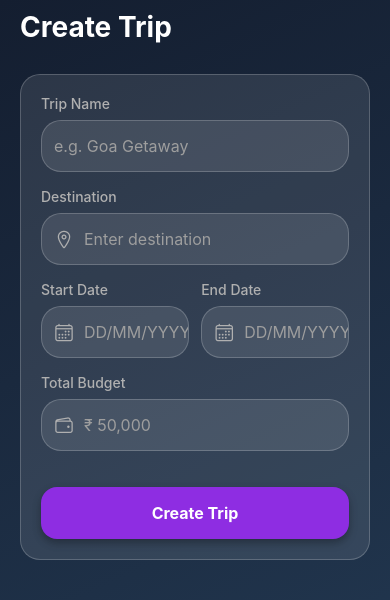
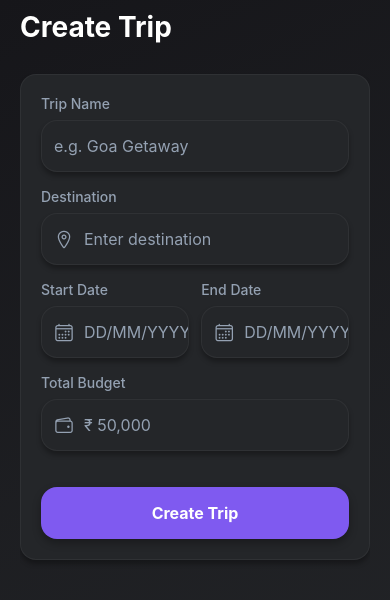
Before and after one commit to ajitrathod1/TripLedger, a React Native app: screen /CreateTrip in a window 390 px wide. Shown: the top 600 px of the page. Built offline with nearby package versions, Linux system fonts and the light colour scheme.

Commit message:
fix(ui): Update colors for better visibility and contrast in dark mode

```diff
--- a/src/constants/colors.js
+++ b/src/constants/colors.js
@@ -1,27 +1,33 @@
 export const colors = {
-  primary: '#8E2DE2', // Modern Purple
-  secondary: '#4A00E0',
-  background: '#121212', // Dark Mode
-  surface: '#1E1E1E',
-  text: '#FFFFFF',
-  textSecondary: '#B0B0B0',
-  border: 'rgba(255, 255, 255, 0.1)',
-  success: '#00C853', // Bright Green
-  error: '#FF3D00', // Bright Red
-  warning: '#FFD600',
-  info: '#2979FF',
-  white: '#FFFFFF',
-  gray: '#9E9E9E',
-  darkGray: '#424242',
-  lightGray: '#2C2C2C', // Darker gray for dark mode
-  gradientStart: '#141E30',
-  gradientEnd: '#243B55',
+  primary: '#7F5AF0', // Vivid Purple
+  secondary: '#2Cb67D',
+  background: '#16161a', // Very Dark
+  surface: '#242629',    // Dark Gray Card
+  text: '#fffffe',       // White
+  textSecondary: '#94a1b2', // Grayish Blue
+  border: '#010101',
+  success: '#2Cb67D',
+  error: '#ef4565',
+  warning: '#ff8906',
+  info: '#3da9fc',
+  white: '#fffffe',
+  gray: '#94a1b2',
+  darkGray: '#242629',
+  lightGray: '#16161a',
+  gradientStart: '#16161a', // Using solid like gradient for consistency
+  gradientEnd: '#242629',
+  // Reverting "glass" to be a Solid Card style for better readability
   glass: {
-    backgroundColor: 'rgba(255, 255, 255, 0.1)',
-    borderColor: 'rgba(255, 255, 255, 0.2)',
+    backgroundColor: '#242629', // Solid Card Color
+    borderColor: 'rgba(255, 255, 255, 0.05)',
     borderWidth: 1,
-    borderRadius: 20,
+    borderRadius: 16,
     overflow: 'hidden',
+    shadowColor: '#000',
+    shadowOffset: { width: 0, height: 4 },
+    shadowOpacity: 0.3,
+    shadowRadius: 5,
+    elevation: 5,
   },
   shadowConfig: {
     shadowColor: '#000',
```
